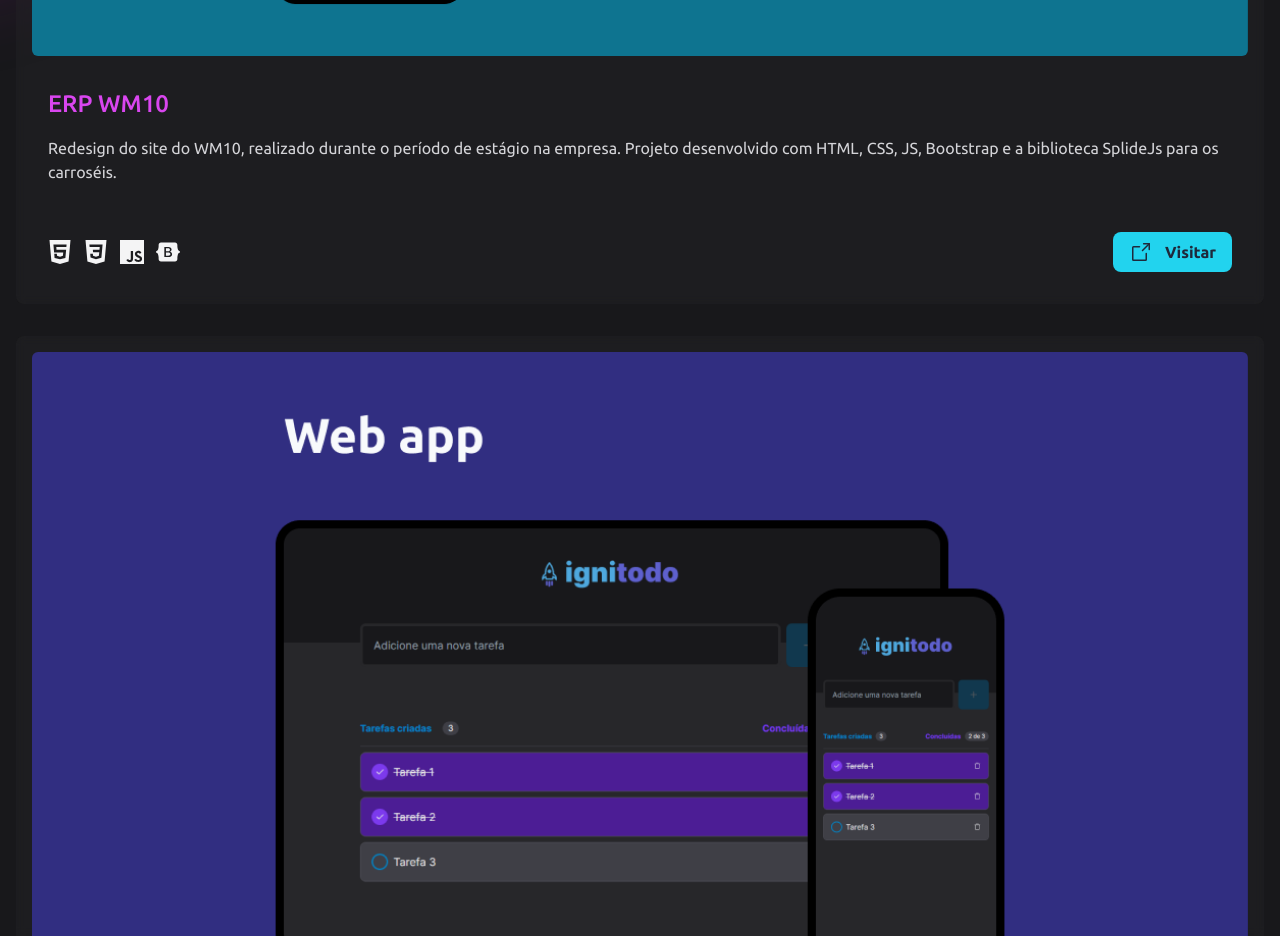
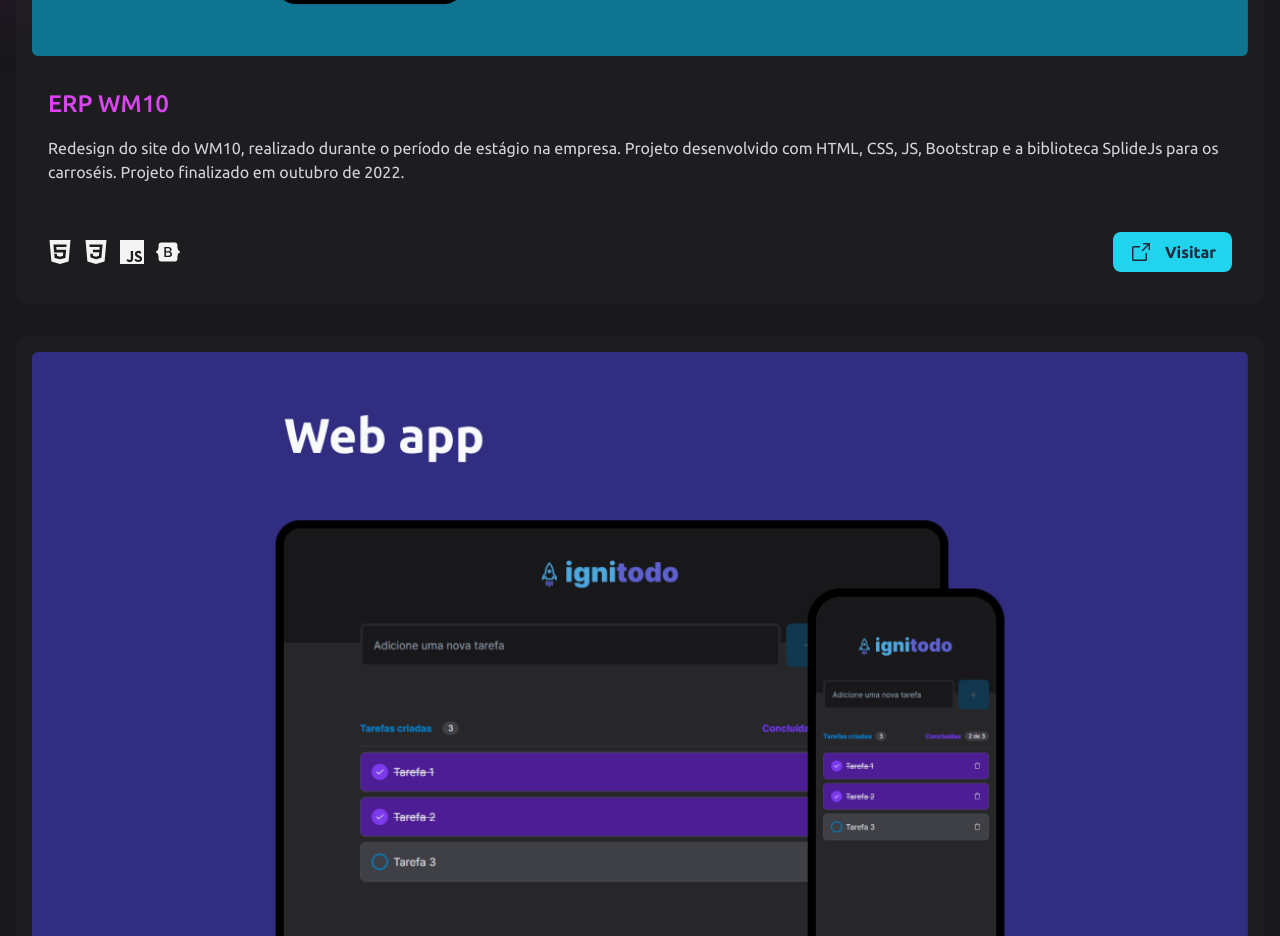
Before and after one commit to rafaelpzoucas/portfolio-v1, a React (Vite) app: page / in a window 1280 px wide. Shown: the part 1620-2556 px from the top of the page. Built offline with nearby package versions, Linux system fonts and the light colour scheme.

Commit message:
Update index.tsx

```diff
--- a/src/components/Projects/index.tsx
+++ b/src/components/Projects/index.tsx
@@ -31,7 +31,7 @@
                                 ERP WM10
                             </Project.DescriptionTitle>
                             <Project.DescriptionText>
-                                Redesign do site do WM10, realizado durante o período de estágio na empresa. Projeto desenvolvido com HTML, CSS, JS, Bootstrap e a biblioteca SplideJs para os carroséis.
+                                Redesign do site do WM10, realizado durante o período de estágio na empresa. Projeto desenvolvido com HTML, CSS, JS, Bootstrap e a biblioteca SplideJs para os carroséis. Projeto finalizado em outubro de 2022.
                             </Project.DescriptionText>
                         </Project.Description>
                         <Project.Footer>
```
